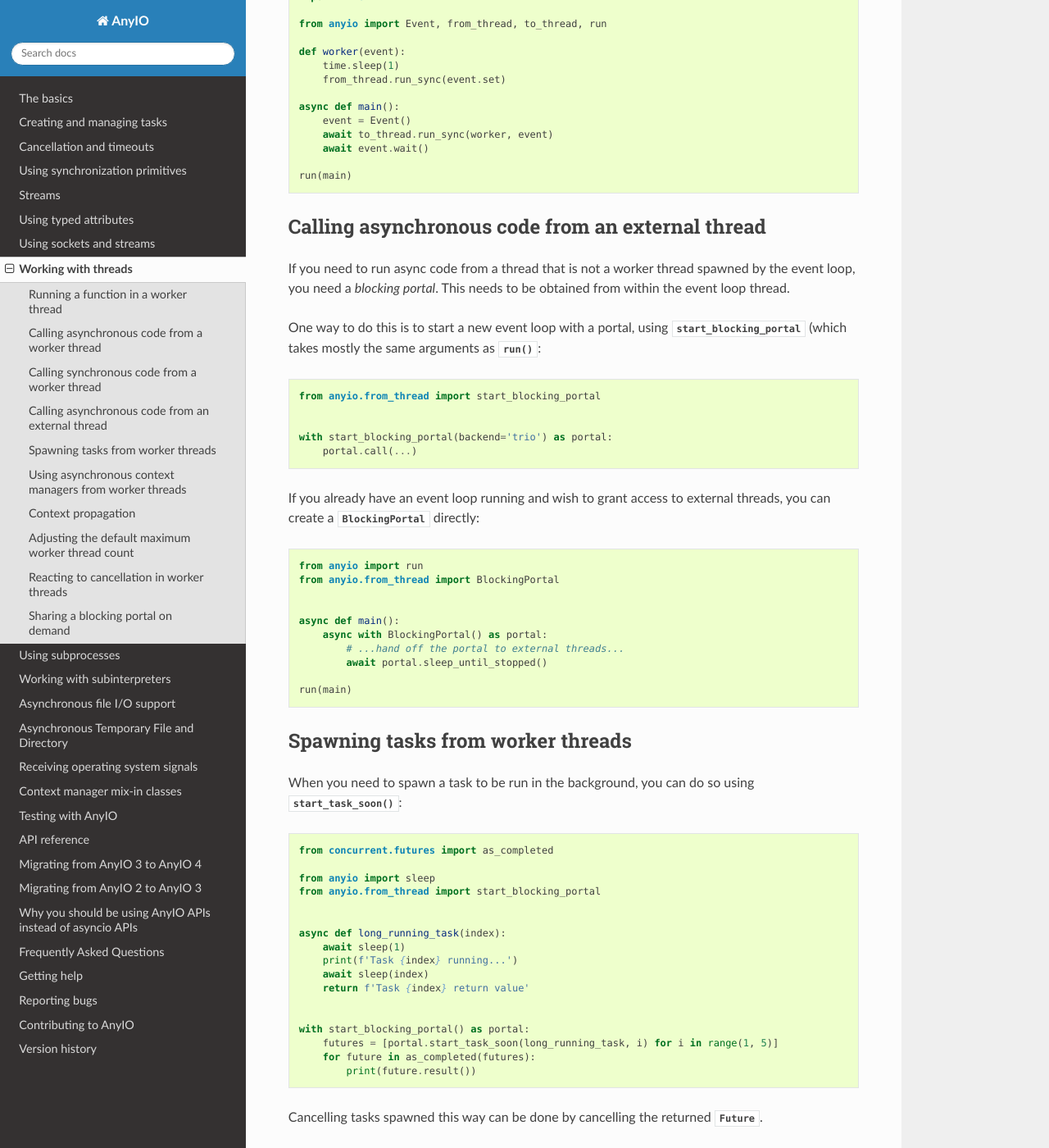
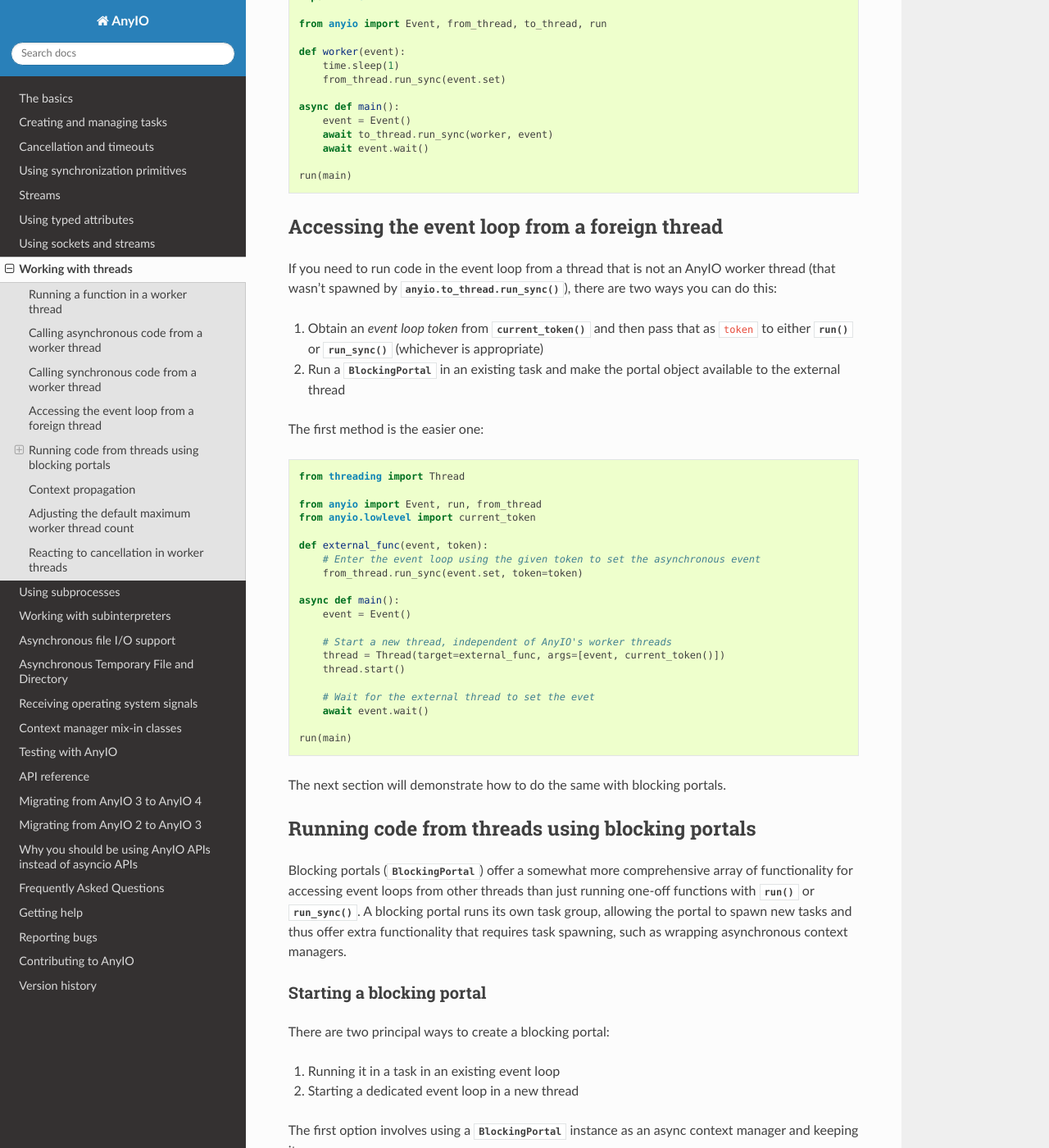
Before and after one commit to agronholm/anyio, a Sphinx documentation site: the page built from docs/threads.rst, in a window 1280 px wide and 1400 px high, scrolled down 1426 px. Shown: the whole window at 82% size. Built offline with Sphinx 7.4.7 and the Read the Docs theme 3.1.0, drawn with Linux system fonts in a browser that asks for light colours; the version number could not be read and is left out; some of the changed text lies outside the part shown.

Commit message:
Added support for using tokens to enter the event loop from foreign threads
Closes #256.

```diff
--- a/docs/api.rst
+++ b/docs/api.rst
@@ -213,8 +213,10 @@
 .. autofunction:: anyio.lowlevel.checkpoint
 .. autofunction:: anyio.lowlevel.checkpoint_if_cancelled
 .. autofunction:: anyio.lowlevel.cancel_shielded_checkpoint
+.. autofunction:: anyio.lowlevel.current_token
 
 .. autoclass:: anyio.lowlevel.RunVar
+.. autoclass:: anyio.lowlevel.EventLoopToken
 
 Testing and debugging
 ---------------------
@@ -237,5 +239,7 @@
 .. autoexception:: anyio.DelimiterNotFound
 .. autoexception:: anyio.EndOfStream
 .. autoexception:: anyio.IncompleteRead
+.. autoexception:: anyio.NoEventLoopError
+.. autoexception:: anyio.RunFinishedError
 .. autoexception:: anyio.TypedAttributeLookupError
 .. autoexception:: anyio.WouldBlock
--- a/docs/threads.rst
+++ b/docs/threads.rst
@@ -74,42 +74,107 @@
 
     run(main)
 
-Calling asynchronous code from an external thread
--------------------------------------------------
+Accessing the event loop from a foreign thread
+----------------------------------------------
 
-If you need to run async code from a thread that is not a worker thread spawned by the
-event loop, you need a *blocking portal*. This needs to be obtained from within the
-event loop thread.
+If you need to run code in the event loop from a thread that is not an AnyIO worker
+thread (that wasn't spawned by :func:`anyio.to_thread.run_sync`), there are two ways you
+can do this:
 
-One way to do this is to start a new event loop with a portal, using
-:class:`~from_thread.start_blocking_portal` (which takes mostly the same arguments as
-:func:`~run`::
+#. Obtain an *event loop token* from :func:`~.lowlevel.current_token` and then pass that
+   as ``token`` to either :func:`~.from_thread.run` or :func:`~.from_thread.run_sync`
+   (whichever is appropriate)
+#. Run a :class:`~.from_thread.BlockingPortal` in an existing task and make the portal
+   object available to the external thread
+
+The first method is the easier one::
+
+    from threading import Thread
+
+    from anyio import Event, run, from_thread
+    from anyio.lowlevel import current_token
+
+    def external_func(event, token):
+        # Enter the event loop using the given token to set the asynchronous event
+        from_thread.run_sync(event.set, token=token)
+
+    async def main():
+        event = Event()
+
+        # Start a new thread, independent of AnyIO's worker threads
+        thread = Thread(target=external_func, args=[event, current_token()])
+        thread.start()
+
+        # Wait for the external thread to set the evet
+        await event.wait()
+
+    run(main)
+
+The next section will demonstrate how to do the same with blocking portals.
+
+Running code from threads using blocking portals
+------------------------------------------------
+
+Blocking portals (:class:`~.from_thread.BlockingPortal`) offer a somewhat more
+comprehensive array of functionality for accessing event loops from other threads than
+just running one-off functions with :func:`~.from_thread.run` or
+:func:`~.from_thread.run_sync`. A blocking portal runs its own task group, allowing the
+portal to spawn new tasks and thus offer extra functionality that requires task
+spawning, such as wrapping asynchronous context managers.
+
+Starting a blocking portal
+++++++++++++++++++++++++++
+
+There are two principal ways to create a blocking portal:
+
+#. Running it in a task in an existing event loop
+#. Starting a dedicated event loop in a new thread
+
+The first option involves using a :class:`~.BlockingPortal` instance as an async context
+manager and keeping it open::
+
+    from anyio import to_thread, run
+    from anyio.from_thread import BlockingPortal
+
+
+    async def async_func() -> None:
+        print("This runs on the event loop")
+
+
+    def sync_func_run_in_thread(portal: BlockingPortal) -> None:
+        portal.call(async_func)
+
+
+    async def main():
+        async with BlockingPortal() as portal:
+            # Here the portal stays open until the worker thread as run the function
+            await to_thread.run_sync(sync_func_run_in_thread, portal)
+
+
+    run(main)
+
+The second option using :func:`~.from_thread.start_blocking_portal` to launch a new
+event loop in its own dedicated thread::
 
     from anyio.from_thread import start_blocking_portal
 
 
-    with start_blocking_portal(backend='trio') as portal:
-        portal.call(...)
-
-If you already have an event loop running and wish to grant access to external threads,
-you can create a :class:`~.BlockingPortal` directly::
-
-    from anyio import run
-    from anyio.from_thread import BlockingPortal
+    async def async_func() -> None:
+        print("This runs on the event loop")
 
 
-    async def main():
-        async with BlockingPortal() as portal:
-            # ...hand off the portal to external threads...
-            await portal.sleep_until_stopped()
+    with start_blocking_portal() as portal:
+        portal.call(async_func)
 
-    run(main)
+.. note:: The event loop is shut down as soon as you exit the context manager.
 
-Spawning tasks from worker threads
-----------------------------------
+Spawning tasks
+++++++++++++++
 
-When you need to spawn a task to be run in the background, you can do so using
-:meth:`~.BlockingPortal.start_task_soon`::
+To spawn a task from the blocking portal, you can use
+:meth:`~.BlockingPortal.start_task_soon`. It will return a
+:class:`~concurrent.futures.Future` object that you can wait on to get the result when
+the task finishes::
 
     from concurrent.futures import as_completed
 
@@ -155,8 +220,8 @@
         print('Task has finished with return value', return_value)
 
 
-Using asynchronous context managers from worker threads
--------------------------------------------------------
+Using asynchronous context managers
++++++++++++++++++++++++++++++++++++
 
 You can use :meth:`~.BlockingPortal.wrap_async_context_manager` to wrap an asynchronous
 context managers as a synchronous one::
@@ -178,6 +243,29 @@
 
 .. note:: You cannot use wrapped async context managers in synchronous callbacks inside
    the event loop thread.
+
+Starting an on-demand, shared blocking portal
++++++++++++++++++++++++++++++++++++++++++++++
+
+If you're building a synchronous API that needs to start a blocking portal on demand,
+you might need a more efficient solution than just starting a blocking portal for each
+call. To that end, you can use :class:`~.from_thread.BlockingPortalProvider`::
+
+    from anyio.from_thread import BlockingPortalProvider
+
+    class MyAPI:
+        def __init__(self, async_obj) -> None:
+            self._async_obj = async_obj
+            self._portal_provider = BlockingPortalProvider()
+
+        def do_stuff(self) -> None:
+            with self._portal_provider as portal:
+                portal.call(self._async_obj.do_async_stuff)
+
+Now, no matter how many threads call the ``do_stuff()`` method on a ``MyAPI`` instance
+at the same time, the same blocking portal will be used to handle the async calls
+inside. It's easy to see that this is much more efficient than having each call spawn
+its own blocking portal.
 
 Context propagation
 -------------------
@@ -209,10 +297,10 @@
 Reacting to cancellation in worker threads
 ------------------------------------------
 
-While there is no mechanism in Python to cancel code running in a thread, AnyIO provides a
-mechanism that allows user code to voluntarily check if the host task's scope has been cancelled,
-and if it has, raise a cancellation exception. This can be done by simply calling
-:func:`from_thread.check_cancelled`::
+While there is no mechanism in Python to cancel code running in a thread, AnyIO provides
+a mechanism that allows user code to voluntarily check if the host task's scope has been
+cancelled, and if it has, raise a cancellation exception. This can be done by simply
+calling :func:`from_thread.check_cancelled`::
 
     import time
 
@@ -227,27 +315,3 @@
     async def foo():
         with move_on_after(3):
             await to_thread.run_sync(sync_function)
-
-
-Sharing a blocking portal on demand
------------------------------------
-
-If you're building a synchronous API that needs to start a blocking portal on demand,
-you might need a more efficient solution than just starting a blocking portal for each
-call. To that end, you can use :class:`~.from_thread.BlockingPortalProvider`::
-
-    from anyio.from_thread import BlockingPortalProvider
-
-    class MyAPI:
-        def __init__(self, async_obj) -> None:
-            self._async_obj = async_obj
-            self._portal_provider = BlockingPortalProvider()
-
-        def do_stuff(self) -> None:
-            with self._portal_provider as portal:
-                portal.call(self._async_obj.do_async_stuff)
-
-Now, no matter how many threads call the ``do_stuff()`` method on a ``MyAPI`` instance
-at the same time, the same blocking portal will be used to handle the async calls
-inside. It's easy to see that this is much more efficient than having each call spawn
-its own blocking portal.
--- a/docs/versionhistory.rst
+++ b/docs/versionhistory.rst
@@ -5,6 +5,10 @@
 
 **UNRELEASED**
 
+- Added the ability to enter the event loop from foreign (non-worker) threads by
+  passing the return value of ``anyio.lowlevel.current_loop()`` to
+  ``anyio.from_thread.run()`` and ``anyio.from_thread.run_sync()`` as the ``token``
+  keyword argument
 - Added pytest option (``anyio_mode = "auto"``) to make the pytest plugin automatically
   handle all async tests
 - Set ``None`` as the default type argument for ``anyio.abc.TaskStatus``
--- a/src/anyio/__init__.py
+++ b/src/anyio/__init__.py
@@ -18,6 +18,8 @@
 from ._core._exceptions import DelimiterNotFound as DelimiterNotFound
 from ._core._exceptions import EndOfStream as EndOfStream
 from ._core._exceptions import IncompleteRead as IncompleteRead
+from ._core._exceptions import NoEventLoopError as NoEventLoopError
+from ._core._exceptions import RunFinishedError as RunFinishedError
 from ._core._exceptions import TypedAttributeLookupError as TypedAttributeLookupError
 from ._core._exceptions import WouldBlock as WouldBlock
 from ._core._fileio import AsyncFile as AsyncFile
```
Also changed, not shown: 8 other files.
